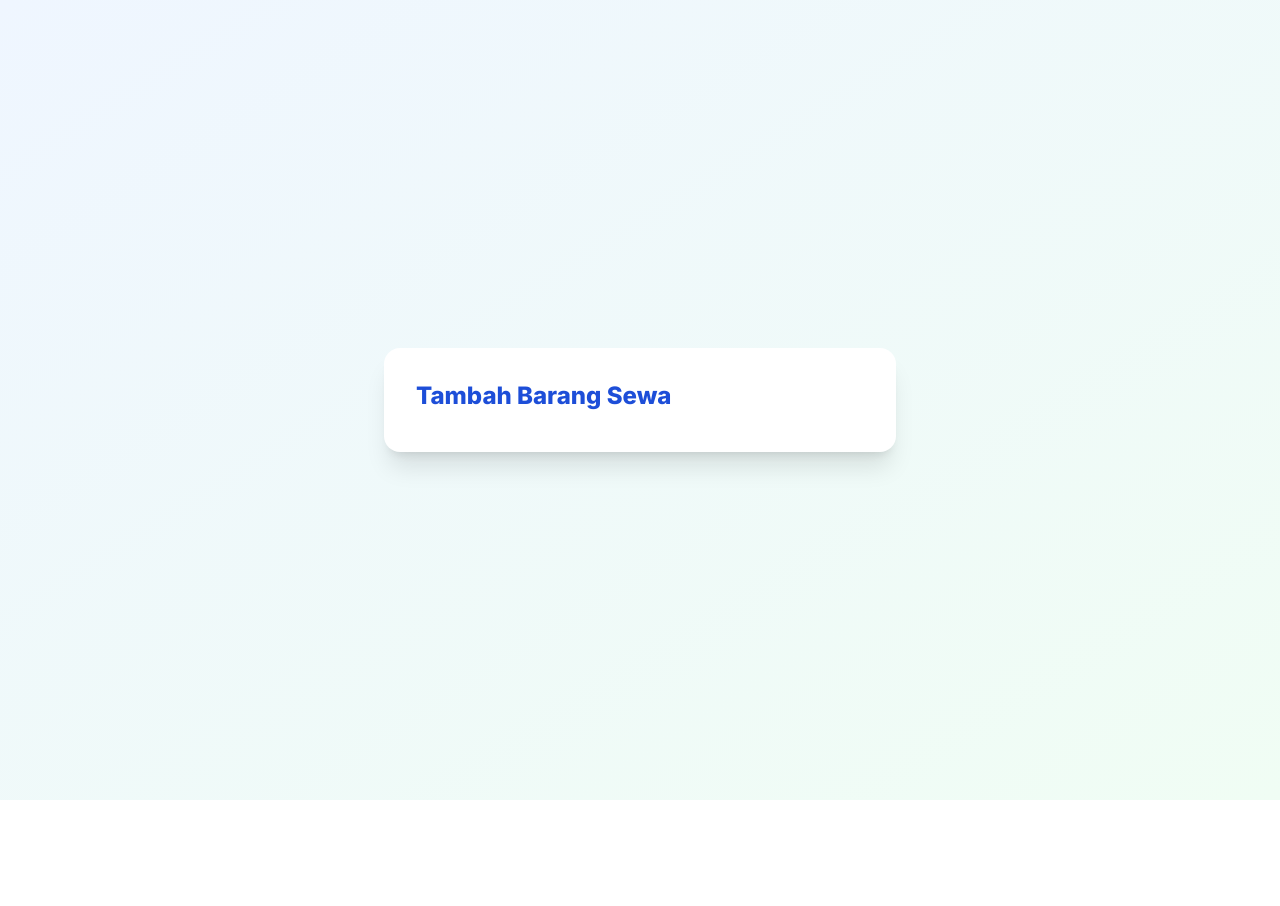
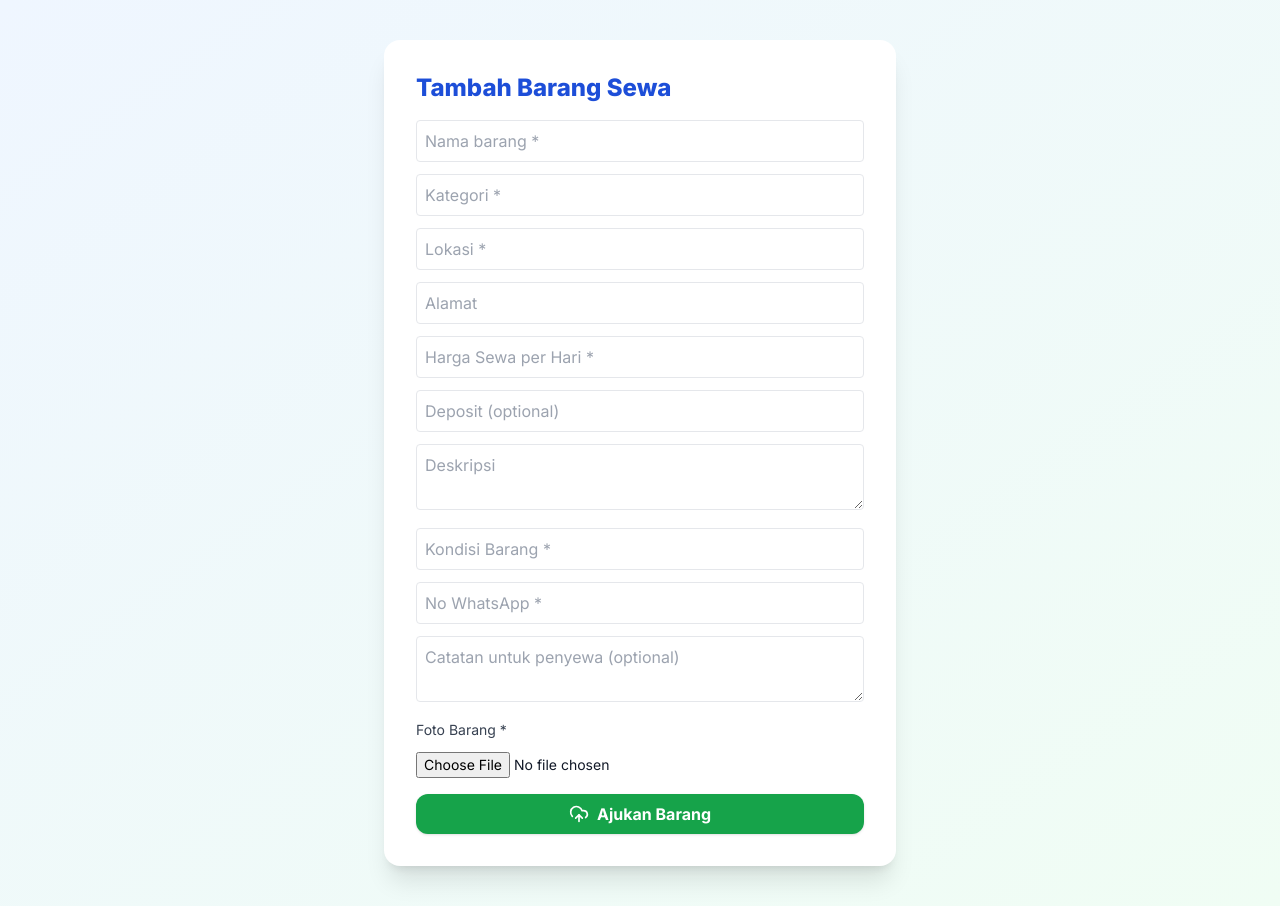
Before and after one commit to fahrezaa99/yoorent-nextjs, a Next.js app: page /dashboard/barang/tambah in a window 1280 px wide. Before the commit the page ends 800 px from the top, so only its background shows below. Built offline with nearby package versions, Linux system fonts and the light colour scheme; no server answers.

Commit message:
fix: perbaikan akses publicUrl Supabase storage

```diff
--- a/app/dashboard/barang/tambah/page.tsx
+++ b/app/dashboard/barang/tambah/page.tsx
@@ -32,7 +32,12 @@ export default function TambahBarangPage() {
     foto &&
     form.whatsapp;
 
-  const handleInput = (e: React.ChangeEvent<HTMLInputElement | HTMLTextAreaElement | HTMLSelectElement>) => {
+  const handleInput = (
+    e:
+      | React.ChangeEvent<HTMLInputElement>
+      | React.ChangeEvent<HTMLTextAreaElement>
+      | React.ChangeEvent<HTMLSelectElement>
+  ) => {
     setForm((f) => ({ ...f, [e.target.name]: e.target.value }));
   };
 
@@ -63,8 +68,13 @@ export default function TambahBarangPage() {
     setLoading(false);
     return;
   }
-      fotoUrl = supabase.storage.from("barang-foto").getPublicUrl(data?.path || fileName).publicUrl;
+  // FIX: PASTIKAN PAKAI data.path
+  const { data: urlData } = supabase.storage
+    .from("barang-foto")
+    .getPublicUrl(data?.path || fileName);
+  fotoUrl = urlData?.publicUrl ?? "";
 }
+
 
     // 2. Insert ke table barang
     const userId = (await supabase.auth.getUser()).data.user?.id;
@@ -75,7 +85,6 @@ export default function TambahBarangPage() {
       foto: fotoUrl,
       user_id: userId,
     });
-    console.log("INSERT ERROR:", dbError); // <---- Tambahkan baris ini untuk debug!
     setLoading(false);
 
     if (!dbError) {
@@ -90,14 +99,133 @@ export default function TambahBarangPage() {
     <div className="min-h-screen flex justify-center items-center bg-gradient-to-br from-blue-50 to-green-50 py-10">
       {/* Toast */}
       {toast && (
-        <div className="fixed top-6 left-1/2 -translate-x-1/2 z-50 bg-blue-700 text-white px-6 py-3 rounded-lg shadow-lg animate-fadein">{toast}</div>
+        <div className="fixed top-6 left-1/2 -translate-x-1/2 z-50 bg-blue-700 text-white px-6 py-3 rounded-lg shadow-lg animate-fadein">
+          {toast}
+        </div>
       )}
 
-      <form onSubmit={handleSubmit} className="w-full max-w-lg bg-white rounded-2xl shadow-xl p-8 space-y-4">
-        <h2 className="font-extrabold text-2xl mb-2 text-blue-700">Tambah Barang Sewa</h2>
-        {/* ... form input sama seperti sebelumnya ... */}
-        {/* ... Copy dari kode kamu ... */}
-        {/* (kode form input tidak diubah, langsung tempel dari kode kamu yang sekarang, cukup tambahkan console.log di atas!) */}
+      <form
+        onSubmit={handleSubmit}
+        className="w-full max-w-lg bg-white rounded-2xl shadow-xl p-8 space-y-4"
+      >
+        <h2 className="font-extrabold text-2xl mb-2 text-blue-700">
+          Tambah Barang Sewa
+        </h2>
+        {/* -- Isi form input sesuai kode kamu sebelumnya -- */}
+        <div className="space-y-3">
+          <input
+            type="text"
+            name="nama"
+            placeholder="Nama barang *"
+            value={form.nama}
+            onChange={handleInput}
+            className="w-full p-2 rounded border"
+          />
+          <input
+            type="text"
+            name="kategori"
+            placeholder="Kategori *"
+            value={form.kategori}
+            onChange={handleInput}
+            className="w-full p-2 rounded border"
+          />
+          <input
+            type="text"
+            name="lokasi"
+            placeholder="Lokasi *"
+            value={form.lokasi}
+            onChange={handleInput}
+            className="w-full p-2 rounded border"
+          />
+          <input
+            type="text"
+            name="alamat"
+            placeholder="Alamat"
+            value={form.alamat}
+            onChange={handleInput}
+            className="w-full p-2 rounded border"
+          />
+          <input
+            type="number"
+            name="harga"
+            placeholder="Harga Sewa per Hari *"
+            value={form.harga}
+            onChange={handleInput}
+            className="w-full p-2 rounded border"
+          />
+          <input
+            type="number"
+            name="deposit"
+            placeholder="Deposit (optional)"
+            value={form.deposit}
+            onChange={handleInput}
+            className="w-full p-2 rounded border"
+          />
+          <textarea
+            name="deskripsi"
+            placeholder="Deskripsi"
+            value={form.deskripsi}
+            onChange={handleInput}
+            className="w-full p-2 rounded border"
+          />
+          <input
+            type="text"
+            name="kondisi"
+            placeholder="Kondisi Barang *"
+            value={form.kondisi}
+            onChange={handleInput}
+            className="w-full p-2 rounded border"
+          />
+          <input
+            type="text"
+            name="whatsapp"
+            placeholder="No WhatsApp *"
+            value={form.whatsapp}
+            onChange={handleInput}
+            className="w-full p-2 rounded border"
+          />
+          <textarea
+            name="catatan"
+            placeholder="Catatan untuk penyewa (optional)"
+            value={form.catatan}
+            onChange={handleInput}
+            className="w-full p-2 rounded border"
+          />
+
+          {/* Upload Foto */}
+          <label className="block text-sm font-medium text-gray-700 mt-3">
+            Foto Barang *
+          </label>
+          <input
+            type="file"
+            accept="image/*"
+            onChange={handleFoto}
+            className="block w-full text-sm text-gray-900"
+          />
+          {fotoPreview && (
+            <img
+              src={fotoPreview}
+              alt="Preview"
+              className="h-28 mt-2 rounded object-contain border"
+            />
+          )}
+        </div>
+
+        <button
+          type="submit"
+          disabled={loading}
+          className="mt-4 w-full flex justify-center items-center gap-2 bg-green-600 hover:bg-green-700 text-white font-bold py-2 px-4 rounded-xl shadow transition disabled:opacity-60"
+        >
+          {loading ? (
+            <>
+              <Loader2 className="animate-spin w-5 h-5" /> Mengajukan...
+            </>
+          ) : (
+            <>
+              <UploadCloud className="w-5 h-5" /> Ajukan Barang
+            </>
+          )}
+        </button>
       </form>
     </div>
   );
--- a/package.json
+++ b/package.json
@@ -17,12 +17,14 @@
     "next-auth": "^4.24.11",
     "react": "18.2.0",
     "react-dom": "18.2.0",
-    "react-google-places-autocomplete": "^4.1.0"
+    "react-google-places-autocomplete": "^4.1.0",
+    "react-icons": "^5.5.0"
   },
   "devDependencies": {
     "@types/node": "24.0.12",
     "@types/react": "19.1.8",
     "autoprefixer": "^10.4.21",
+    "eslint": "^9.31.0",
     "postcss": "^8.5.6",
     "tailwindcss": "^3.4.17",
     "typescript": "5.8.3"
```
Also changed, not shown: 1 other file (tests, documents, lock files or other folders). Lines whose indentation alone changed are shown as unchanged.
